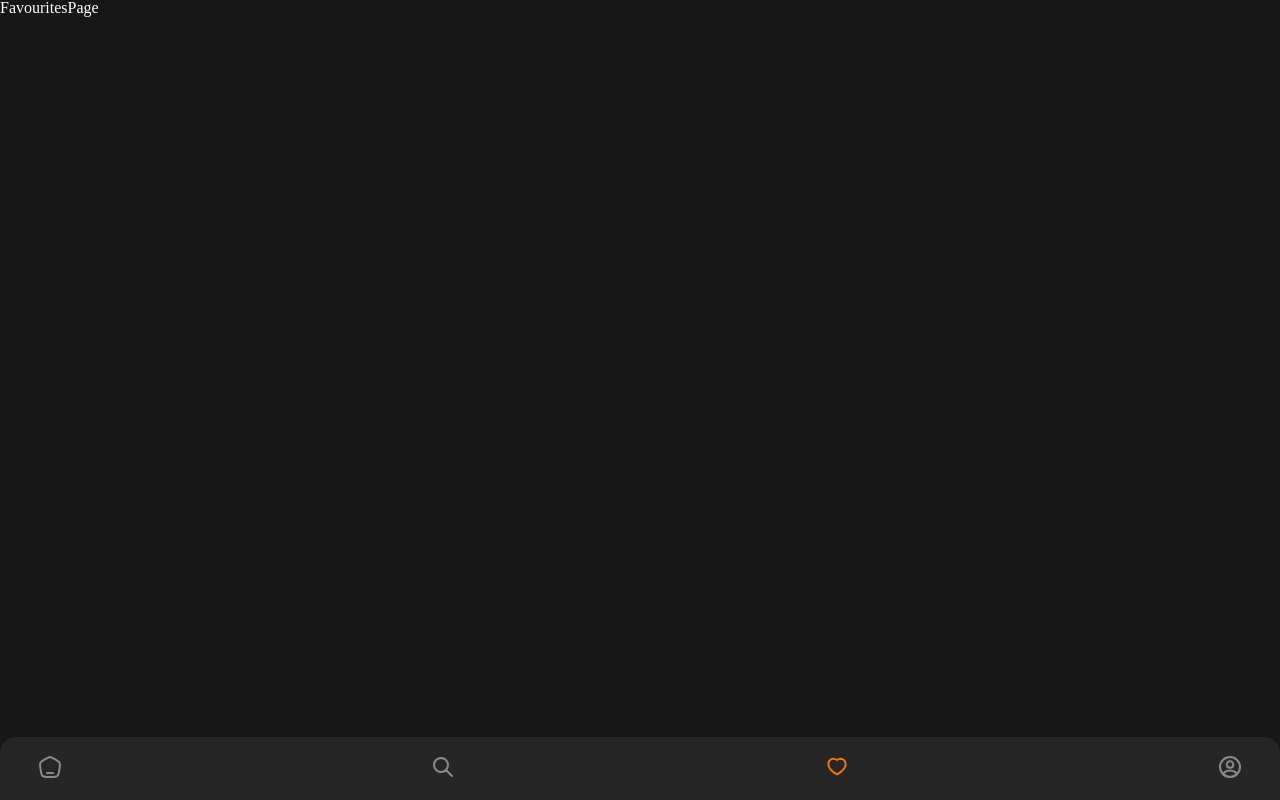
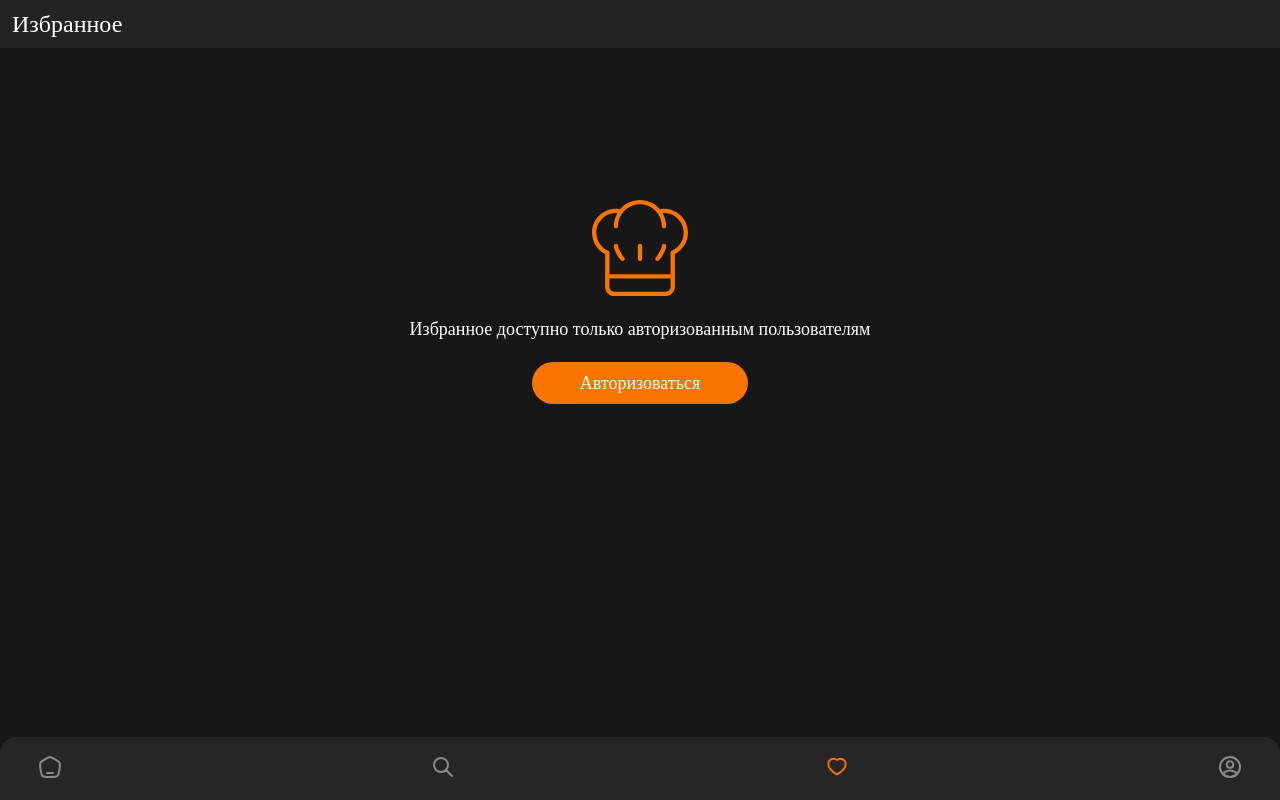
Before and after one commit to 3xcDanilFomin/Recipe-react-app, a React (Vite) app: page /favourites in a window 1280 px wide. Built offline with nearby package versions, Linux system fonts and the light colour scheme; a web font is replaced by a local one.

Commit message:
add auth page

```diff
--- /dev/null
+++ b/src/components/NoAuth/index.tsx
@@ -0,0 +1,27 @@
+import { AuthLink } from "../UI/AuthLink";
+import styles from "./styles.module.scss";
+
+interface INoAuthProps {
+  title: string;
+}
+
+export const NoAuth: React.FC<INoAuthProps> = ({ title }) => {
+  return (
+    <div className={styles["auth-wrapper"]}>
+      <svg
+        className={styles["auth-icon"]}
+        xmlns="http://www.w3.org/2000/svg"
+        viewBox="0 0 469.333 469.333"
+      >
+        <path d="M128,224c0-5.896-4.771-10.667-10.667-10.667c-5.896,0-10.667,4.771-10.667,10.667c0,28.01,30.896,66.469,34.417,70.771 c2.115,2.563,5.177,3.896,8.26,3.896c2.375,0,4.771-0.792,6.76-2.417c4.552-3.74,5.208-10.458,1.479-15.021 C146.146,267.292,128,239.437,128,224z" />
+        <path d="M352,213.333c-5.896,0-10.667,4.771-10.667,10.667c0,15.385-18.146,43.271-29.583,57.24 c-3.729,4.552-3.063,11.271,1.49,15.01c1.979,1.625,4.375,2.417,6.76,2.417c3.083,0,6.135-1.333,8.25-3.896 c3.521-4.302,34.417-42.76,34.417-70.771C362.667,218.104,357.896,213.333,352,213.333z" />
+        <path d="M234.667,213.333c-5.896,0-10.667,4.771-10.667,10.667v64c0,5.896,4.771,10.667,10.667,10.667 s10.667-4.771,10.667-10.667v-64C245.333,218.104,240.562,213.333,234.667,213.333z" />
+        <path d="M352,42.667c-6.464,0-13.219,0.855-20.234,2.158C308.273,17.439,273.496,0,234.667,0s-73.607,17.439-97.099,44.824 c-7.016-1.302-13.771-2.158-20.234-2.158C52.635,42.667,0,95.302,0,160c0,44.333,25,84.635,64.25,104.562L64.042,425.76 c-0.01,11.635,4.51,22.573,12.729,30.802c8.229,8.24,19.156,12.771,30.792,12.771h254.25c24,0,43.521-19.521,43.521-43.521 V264.406c39.104-19.979,64-60.219,64-104.406C469.333,95.302,416.698,42.667,352,42.667z M384,425.813 c0,12.229-9.958,22.188-22.188,22.188h-254.25c-5.927,0-11.5-2.313-15.698-6.51c-4.188-4.198-6.5-9.771-6.49-15.708L85.43,384 H384V425.813z M390.604,247.802c-0.563,0.229-1.094,0.5-1.594,0.823c-1.344,0.833-2.448,1.938-3.271,3.208 c-0.833,1.26-1.396,2.719-1.625,4.281c-0.094,0.594-0.125,1.188-0.115,1.792v104.76H85.457l0.137-104.615 c0.01-0.583-0.021-1.177-0.104-1.75c-0.229-1.615-0.823-3.115-1.688-4.417c-0.813-1.219-1.875-2.281-3.167-3.094 c-0.531-0.333-1.094-0.625-1.677-0.865C43.948,232.615,21.333,198.135,21.333,160c0-52.938,43.063-96,96-96 c2.069,0,4.253,0.25,6.396,0.419c-10.792,18.756-17.063,40.43-17.063,63.581c0,5.896,4.771,10.667,10.667,10.667 c5.896,0,10.667-4.771,10.667-10.667c0-58.813,47.854-106.667,106.667-106.667S341.333,69.187,341.333,128 c0,5.896,4.771,10.667,10.667,10.667c5.896,0,10.667-4.771,10.667-10.667c0-23.151-6.271-44.824-17.063-63.581 C347.747,64.25,349.931,64,352,64c52.938,0,96,43.063,96,96C448,198,425.479,232.437,390.604,247.802z" />
+      </svg>
+      <h1 className={styles["auth-title"]}>
+        {title} доступно только авторизованным пользователям
+      </h1>
+      <AuthLink />
+    </div>
+  );
+};
--- /dev/null
+++ b/src/components/NoAuth/styles.module.scss
@@ -0,0 +1,23 @@
+@import "../../styles/utils/variables";
+
+.auth{
+
+    &-wrapper{
+        padding: 24px;
+        display: flex;
+        align-items: center;
+        flex-direction: column;
+        gap: 24px;
+    }
+
+    &-icon{
+        width: 96px;
+        height: 96px;
+        fill: $color-accent;
+    }
+
+    &-title{
+        text-align: center;
+        font-size: 18px;
+    }
+}
--- a/src/components/TitlePage/index.tsx
+++ b/src/components/TitlePage/index.tsx
@@ -1,4 +1,3 @@
-import { InputSearch } from "../UI/InputSearch";
 import styles from "./styles.module.scss";
 
 interface TitlePageProps {
@@ -9,7 +8,6 @@ export const TitlePage: React.FC<TitlePageProps> = ({ title }) => {
   return (
     <header className={styles["header"]}>
       <h1 className={styles["header__title"]}>{title}</h1>
-      <InputSearch />
     </header>
   );
 };
--- /dev/null
+++ b/src/components/UI/AuthLink/index.tsx
@@ -0,0 +1,7 @@
+import { Link } from "react-router-dom";
+
+import styles from "./styles.module.scss";
+
+export const AuthLink: React.FC = () => {
+  return <Link className={styles["auth-link"]} to="/auth">Авторизоваться</Link>;
+};
--- /dev/null
+++ b/src/components/UI/AuthLink/styles.module.scss
@@ -0,0 +1,9 @@
+@import "../../../styles/utils/variables";
+
+.auth-link{
+    background-color: $color-accent;
+    padding: 12px 48px;
+    color: inherit;
+    font-size: 18px;
+    border-radius: 24px;
+}
--- /dev/null
+++ b/src/pages/AuthPage/index.tsx
@@ -0,0 +1,5 @@
+import styles from "./styles.module.scss";
+
+export const AuthPage = () => {
+  return <div className={styles[""]}>AuthPage</div>;
+};
--- a/src/pages/FavouritesPage/index.tsx
+++ b/src/pages/FavouritesPage/index.tsx
@@ -1,5 +1,14 @@
-// import styles from "./styles.module.scss";
+import { NoAuth } from "../../components/NoAuth";
+import { TitlePage } from "../../components/TitlePage";
+import styles from "./styles.module.scss";
 
 export const FavouritesPage: React.FC = () => {
-  return <div>FavouritesPage</div>;
+  return (
+    <main className={styles["page-favourites"]}>
+      <TitlePage title="Избранное" />
+      <section className={styles["page-content"]}>
+        <NoAuth title="Избранное" />
+      </section>
+    </main>
+  );
 };
--- a/src/pages/FavouritesPage/styles.module.scss
+++ b/src/pages/FavouritesPage/styles.module.scss
@@ -0,0 +1,13 @@
+.page {
+  &-favourites {
+    width: 100%;
+    height: 100%;
+    display: flex;
+    flex-direction: column;
+    gap: 128px;
+  }
+
+  &-content {
+    width: 100%;
+  }
+}
--- a/src/pages/SearchPage/index.tsx
+++ b/src/pages/SearchPage/index.tsx
@@ -1,5 +1,6 @@
+import { TitlePage } from "../../components/TitlePage";
+import { InputSearch } from "../../components/UI/InputSearch";
 import { Categories } from "../../components/Categories";
-import { TitlePage } from "../../components/TitlePage";
 
 import styles from "./styles.module.scss";
 
@@ -7,23 +8,8 @@ export const SearchPage: React.FC = () => {
   return (
     <main className={styles["content-wrapper"]}>
       <TitlePage title="Поиск" />
+      <InputSearch />
       <section className={styles["content-page"]}>
-        <div className={styles["content-page__row"]}>
-          <h2 className={styles["content-page__title"]}>Кaтегории рецептов</h2>
-          <Categories />
-        </div>
-        <div className={styles["content-page__row"]}>
-          <h2 className={styles["content-page__title"]}>Кaтегории рецептов</h2>
-          <Categories />
-        </div>
-        <div className={styles["content-page__row"]}>
-          <h2 className={styles["content-page__title"]}>Кaтегории рецептов</h2>
-          <Categories />
-        </div>
-        <div className={styles["content-page__row"]}>
-          <h2 className={styles["content-page__title"]}>Кaтегории рецептов</h2>
-          <Categories />
-        </div>
         <div className={styles["content-page__row"]}>
           <h2 className={styles["content-page__title"]}>Кaтегории рецептов</h2>
           <Categories />
--- a/src/routes/root.tsx
+++ b/src/routes/root.tsx
@@ -6,6 +6,7 @@ import { HomePage } from "../pages/HomePage";
 import { SearchPage } from "../pages/SearchPage";
 import { FavouritesPage } from "../pages/FavouritesPage";
 import { ProfilePage } from "../pages/ProfilePage";
+import { AuthPage } from "../pages/AuthPage";
 
 export const router = createBrowserRouter([
   {
@@ -32,6 +33,10 @@ export const router = createBrowserRouter([
             path: "/profile",
             element: <ProfilePage />,
           },
+          {
+            path: "/auth",
+            element: <AuthPage />,
+          },
         ],
       },
     ],
```
Also changed, not shown: src/pages/AuthPage/styles.module.scss (added).
